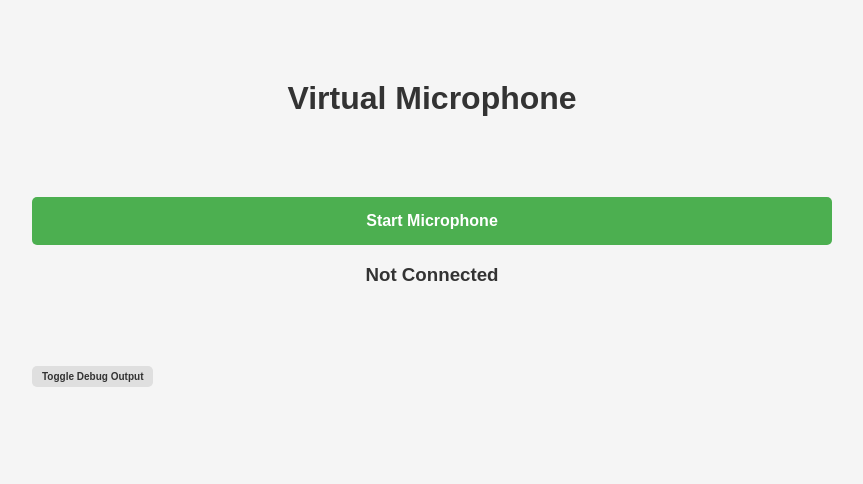
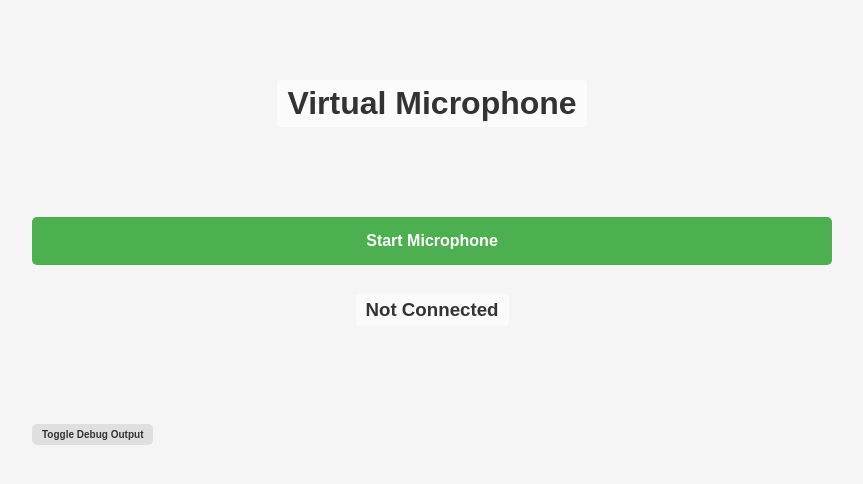
Before and after one commit to dgruss/SmartMicrophone, a Flask app: page / in a window 1280 px wide. Shown: the top 484 px of the page, without its empty margins (208-1071 px from the left). Run offline with Flask 3, Linux system fonts and the light colour scheme; parts of the project's set-up code (start-up, migrations or seed data) failed here and were passed over.

Commit message:
design improvements

```diff
--- a/website/static/script.js
+++ b/website/static/script.js
@@ -48,7 +48,7 @@ function setStatus(text, index = -1) {
     else if (text === 'Connected') {
         startButton.textContent = 'Stop Microphone';
         startButton.disabled = false;
-        statusElement.textContent += ' Index: ' + index
+        statusElement.textContent += ' to Mic No. ' + index
     }
     else {
         startButton.disabled = true;
--- a/website/templates/index.html
+++ b/website/templates/index.html
@@ -11,6 +11,7 @@
       margin: 0 auto;
       padding: 20px;
       background-color: #f5f5f5;
+      text-align: center;
     }
     h1, h2, h3 {
       color: #333;
@@ -85,6 +86,12 @@
       background: #dfdfdf;
       color: #333;
     }
+    .backgroundColor {
+      display: inline-block;
+      background-color: rgba(255, 255, 255, 0.6);
+      padding: 5px 10px;
+      border-radius: 4px;
+    }
   </style>
   <script>
     var microphoneIndex = {{ session.get('microphone_index', 'undefined') }};
@@ -93,12 +100,11 @@
   <script src="static/script.js"></script>
 </head>
 <body>
-  <h1>Virtual Microphone</h1>
-  <h2 id="name"></h2>
+  <h1 class="backgroundColor">Virtual Microphone</h1>
 
   <button onclick="startMicrophone()" id="buttonStartMicrophone">Start Microphone</button>
 
-  <h3 id="status">Not Connected</h3>
+  <h3 id="status" class="backgroundColor">Not Connected</h3>
 
   <div id="debugContainer">
     <button id="toggleDebug">Toggle Debug Output</button>
--- a/website/webrtc_microphone.py
+++ b/website/webrtc_microphone.py
@@ -105,7 +105,6 @@ class WebRTCMicrophone:
                 got_full_answer = True
 
         answer = ''.join(answer_lines)
-        self.proc.stdout.close()
 
         logger.info(f"{self.index}: Received answer from webrtc-cli process")
         # logger.debug(answer)
```
